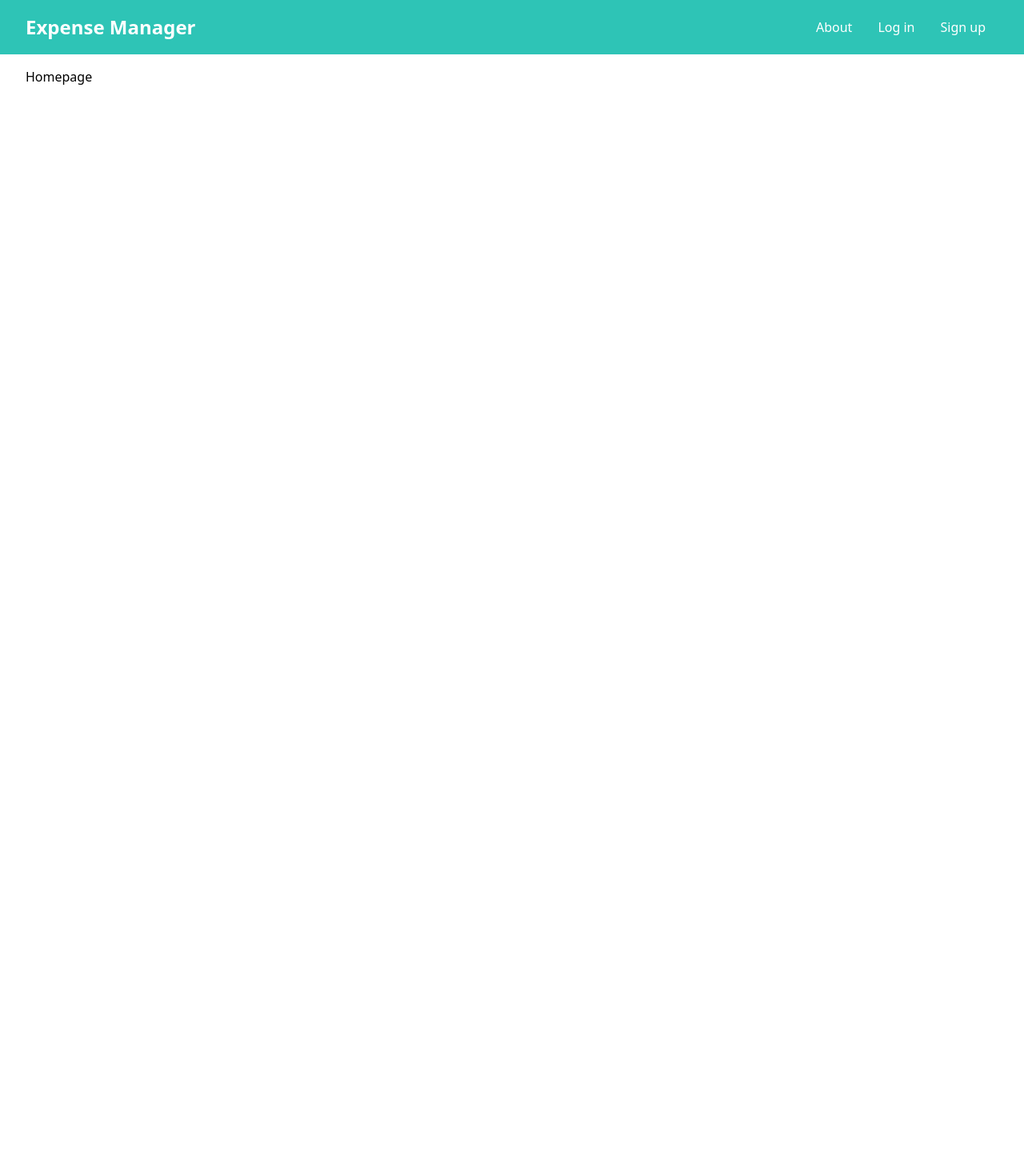
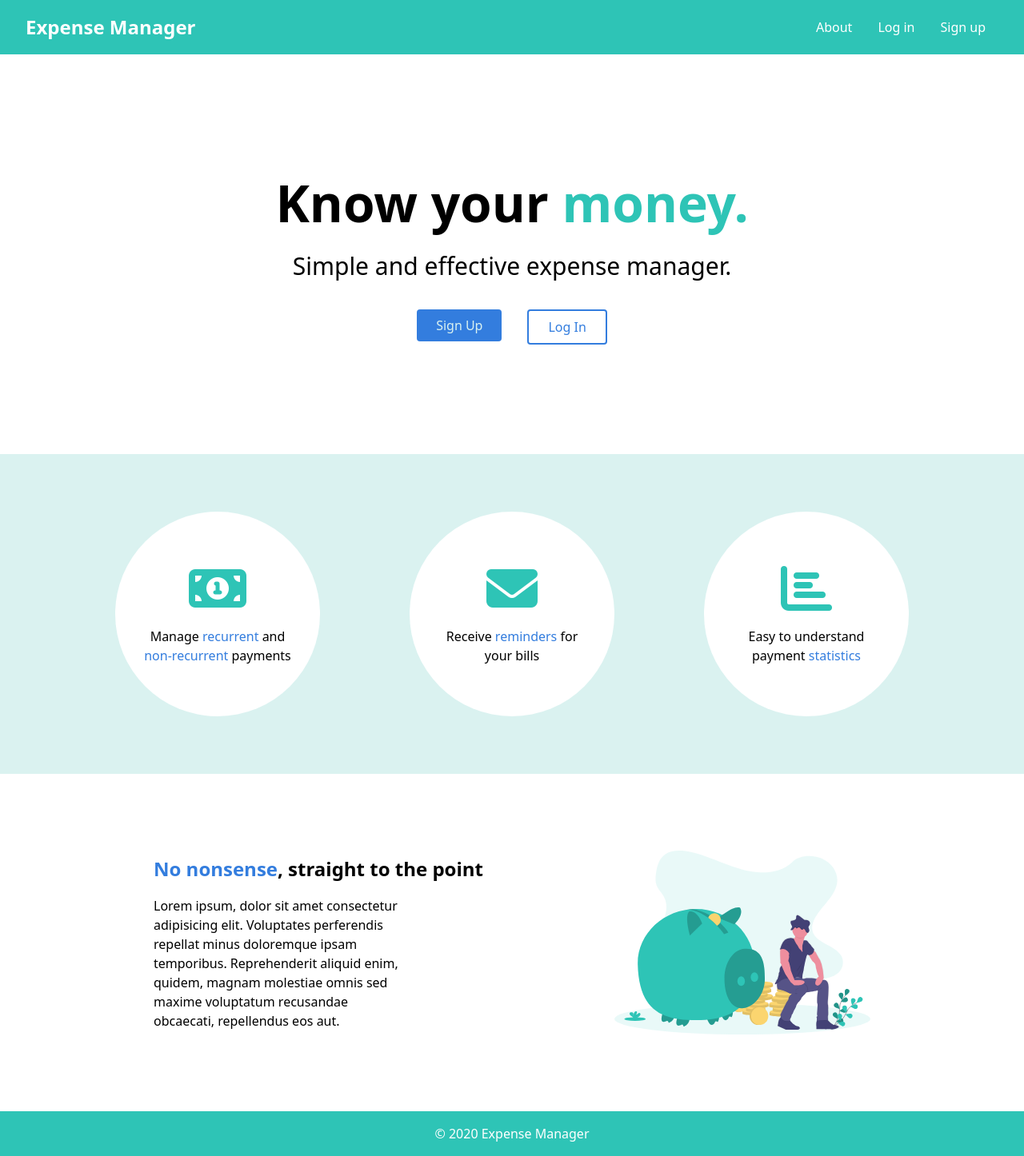
Before and after one commit to EugenVolosciuc/expense-manager-frontend, a React (Create React App) app: page / in a window 1280 px wide. Shown: the whole page at 80% size. Before the commit the page ends 800 px from the top, so only its background shows below. Built offline with nearby package versions, Linux system fonts and the light colour scheme.

Commit message:
Added homepage

```diff
--- a/public/index.html
+++ b/public/index.html
@@ -25,7 +25,7 @@
       Learn how to configure a non-root public URL by running `npm run build`.
     -->
     <link href="https://fonts.googleapis.com/css2?family=Poppins:wght@400;700&display=swap" rel="stylesheet" />
-    <title>React App</title>
+    <title>Expense Manager</title>
   </head>
   <body>
     <noscript>You need to enable JavaScript to run this app.</noscript>
--- a/src/components/UI/Button.component.jsx
+++ b/src/components/UI/Button.component.jsx
@@ -8,7 +8,7 @@ const Button = ({type = 'primary', className, style, children, onClick, loading
             case 'primary':
                 return 'bg-accent text-secondary'
             case 'default':
-                return ''
+                return 'border-accent border-2 text-accent bg-transparent'
             case 'link':
                 return ''
             case 'danger':
@@ -23,7 +23,7 @@ const Button = ({type = 'primary', className, style, children, onClick, loading
             disabled={disabled}
             onClick={onClick}
             style={style}
-            className={`rounded py-2 px-4 ${getTypeClasses()} ${className}`}>
+            className={`rounded py-2 px-6 ${getTypeClasses()} ${className}`}>
             {loading && <Loader className="mr-2" />}
             {children}
         </button>
--- a/src/components/layouts/BaseLayout.component.jsx
+++ b/src/components/layouts/BaseLayout.component.jsx
@@ -2,13 +2,16 @@ import React from 'react'
 
 import { Navbar } from '../UI'
 
-const BaseLayout = ({ children, user, className = '', style, innerStyle }) => {
+const BaseLayout = ({ children, user, className = '', style, innerStyle = {}, innerClassName = '' }) => {
     return (
         <div className={className} style={style}>
             <Navbar user={user} />
-            <div className="px-8 py-4 mx-auto h-full" style={innerStyle}>
+            <div className={`mx-auto h-full ${innerClassName}`} style={{...innerStyle, minHeight: 'calc(100vh - 68px - 56px)'}}>
                 {children}
             </div>
+            <footer className="w-full bg-main flex justify-center py-4">
+                <p className="text-white">© {new Date().getFullYear()} Expense Manager</p>
+            </footer>
         </div>
     )
 }
--- a/src/pages/Homepage.page.jsx
+++ b/src/pages/Homepage.page.jsx
@@ -1,11 +1,54 @@
 import React from 'react'
+import { Link } from 'react-router-dom'
 
 import BaseLayout from '../components/layouts/BaseLayout.component'
+import { Button } from '../components/UI'
+import SavingsImage from '../images/savings.svg'
 
 const Homepage = () => {
 	return (
 		<BaseLayout>
-			<h3>Homepage</h3>
+			<section className="w-full flex flex-col justify-center" style={{ minHeight: 500 }}>
+				<div>
+					<h3 className="text-center text-4xl md:text-6xl font-bold mb-2">Know your <span className="text-main">money.</span></h3>
+					<h4 className="text-center text-xl md:text-3xl">Simple and effective expense manager.</h4>
+					<div className="flex justify-center mt-8">
+						<Link to="/auth/register">
+							<Button className="mr-8">
+								Sign Up
+							</Button>
+						</Link>
+						<Link to="/auth/login">
+							<Button type="default">
+								Log In
+							</Button>
+						</Link>
+					</div>
+				</div>
+			</section>
+			<section className="p-8 w-full bg-secondary flex flex-col md:flex-row justify-evenly items-center" style={{ minHeight: 400 }}>
+				<div className="bg-white rounded-full w-56 h-56 lg:w-64 lg:h-64 flex flex-col justify-center mb-8 md:mb-0">
+					<i className="fas fa-money-bill-alt text-main fa-4x text-center"></i>
+					<p className="text-center px-8 mt-4">Manage <span className="text-accent">recurrent</span> and <span className="text-accent">non-recurrent</span> payments</p>
+				</div>
+				<div className="bg-white rounded-full w-56 h-56 lg:w-64 lg:h-64 flex flex-col justify-center mb-8 md:mb-0">
+					<i className="fas fa-envelope text-main fa-4x text-center"></i>
+					<p className="text-center px-8 mt-4">Receive <span className="text-accent">reminders</span> for your bills</p>
+				</div>
+				<div className="bg-white rounded-full w-56 h-56 lg:w-64 lg:h-64 flex flex-col justify-center">
+					<i className="fas fa-chart-bar text-main fa-4x text-center"></i>
+					<p className="text-center px-8 mt-4">Easy to understand payment <span className="text-accent">statistics</span></p>
+				</div>
+			</section>
+			<section className="w-full bg-white flex flex-col-reverse md:flex-row md:items-center py-8 px-16 xl:px-32">
+				<div className="flex-1 md:p-16 lg-p-32 mb-8 md:mb-0">
+					<h3 className="font-bold text-2xl text-center md:text-left"><span className="text-accent">No nonsense</span>, straight to the point</h3>
+					<p className="xl:pr-32 mt-4 text-center md:text-left">Lorem ipsum, dolor sit amet consectetur adipisicing elit. Voluptates perferendis repellat minus doloremque ipsam temporibus. Reprehenderit aliquid enim, quidem, magnam molestiae omnis sed maxime voluptatum recusandae obcaecati, repellendus eos aut.</p>
+				</div>
+				<div className="flex-1">
+					<img src={SavingsImage} alt="savings" className="p-8 md:p-0 xl:p-16" />
+				</div>
+			</section>
 		</BaseLayout>
 	)
 }
```
Also changed, not shown: src/images/savings.svg (added).
